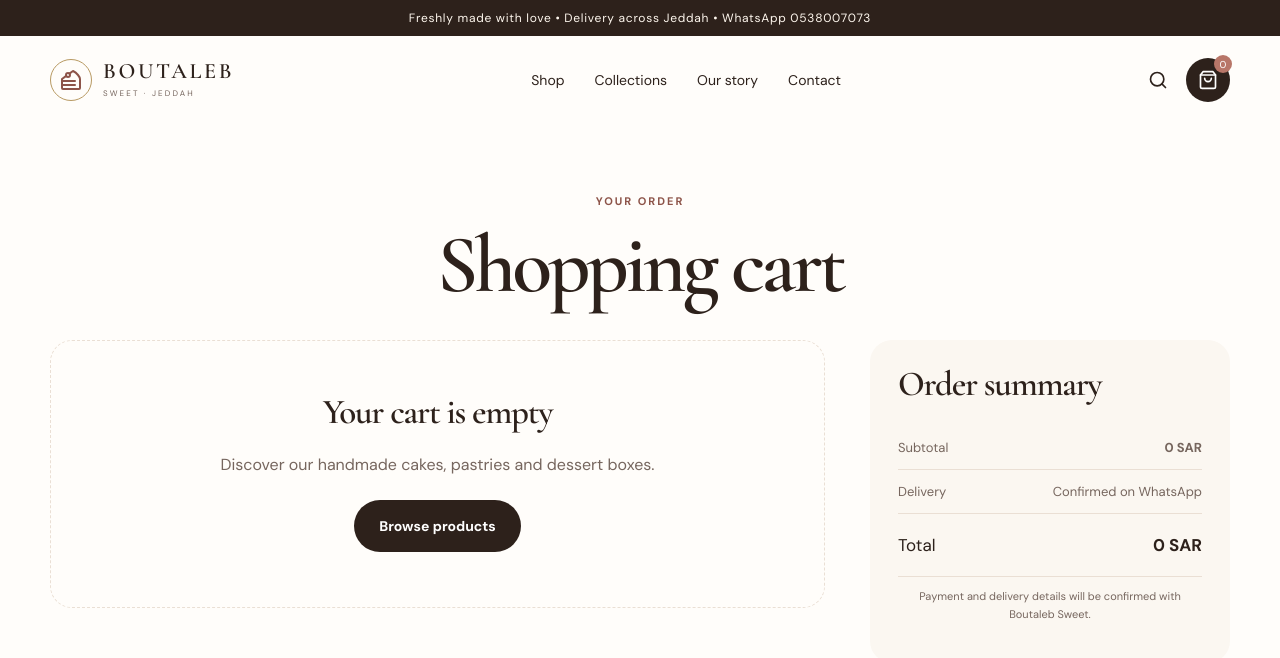
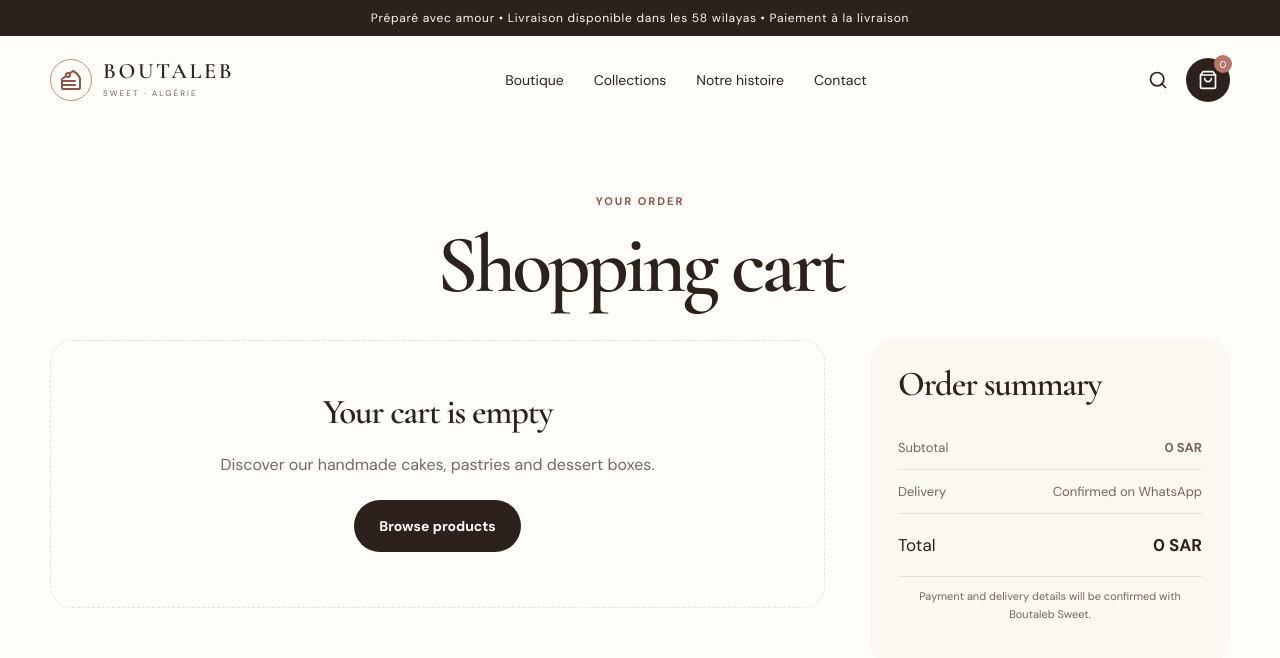
Before and after one commit to H4532/Boutaleb-Sweet, a Next.js app: page /cart in a window 1280 px wide. Shown: the top 658 px of the page. Built offline with nearby package versions, Linux system fonts and the light colour scheme.

Commit message:
feat: localize store header for Algeria

```diff
--- a/components/StoreHeader.tsx
+++ b/components/StoreHeader.tsx
@@ -9,22 +9,22 @@ export function StoreHeader() {
 
   return (
     <>
-      <div className="announcement">Freshly made with love • Delivery across Jeddah • WhatsApp 0538007073</div>
+      <div className="announcement">Préparé avec amour • Livraison disponible dans les 58 wilayas • Paiement à la livraison</div>
       <header className="site-header container">
-        <button className="icon-button mobile-only" aria-label="Open menu"><Menu size={21} /></button>
-        <Link href="/" className="brand" aria-label="Boutaleb Sweet home">
+        <button className="icon-button mobile-only" aria-label="Ouvrir le menu"><Menu size={21} /></button>
+        <Link href="/" className="brand" aria-label="Accueil Boutaleb Sweet">
           <span className="brand-mark"><CakeSlice size={24} /></span>
-          <span><strong>BOUTALEB</strong><small>SWEET · JEDDAH</small></span>
+          <span><strong>BOUTALEB</strong><small>SWEET · ALGÉRIE</small></span>
         </Link>
-        <nav className="desktop-nav" aria-label="Main navigation">
-          <Link href="/shop">Shop</Link>
+        <nav className="desktop-nav" aria-label="Navigation principale">
+          <Link href="/shop">Boutique</Link>
           <Link href="/#categories">Collections</Link>
-          <Link href="/#about">Our story</Link>
+          <Link href="/#about">Notre histoire</Link>
           <Link href="/#contact">Contact</Link>
         </nav>
         <div className="header-actions">
-          <Link className="icon-button" href="/shop" aria-label="Search products"><Search size={20} /></Link>
-          <Link className="bag-button" href="/cart" aria-label={`Shopping cart with ${count} items`}><ShoppingBag size={20} /><span>{count}</span></Link>
+          <Link className="icon-button" href="/shop" aria-label="Rechercher des produits"><Search size={20} /></Link>
+          <Link className="bag-button" href="/cart" aria-label={`Panier avec ${count} articles`}><ShoppingBag size={20} /><span>{count}</span></Link>
         </div>
       </header>
     </>
```
